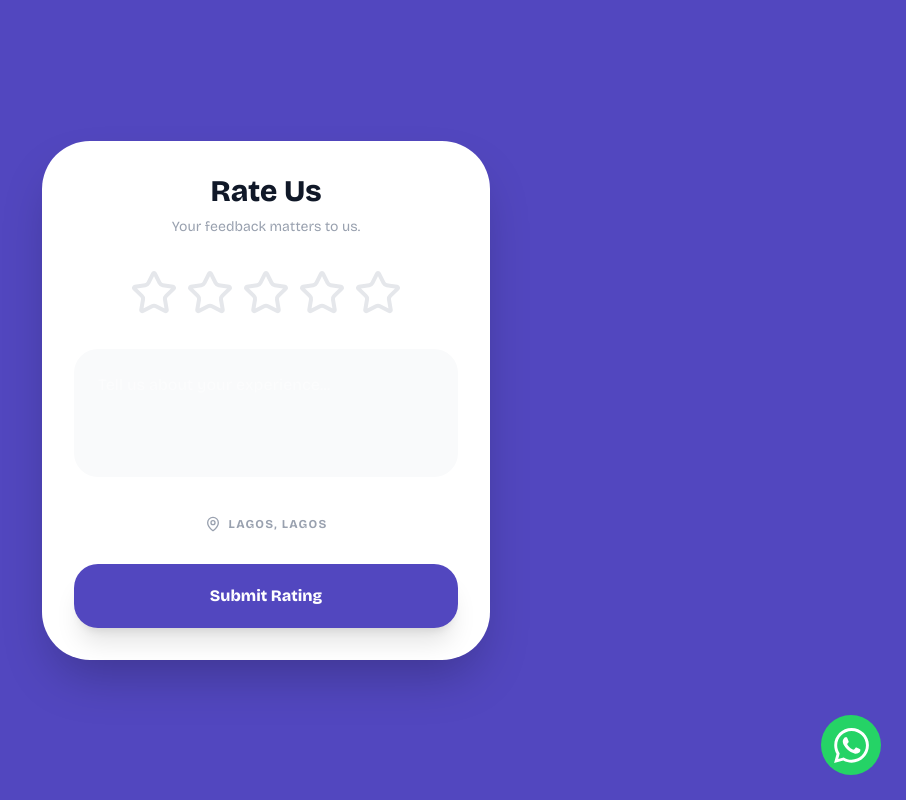
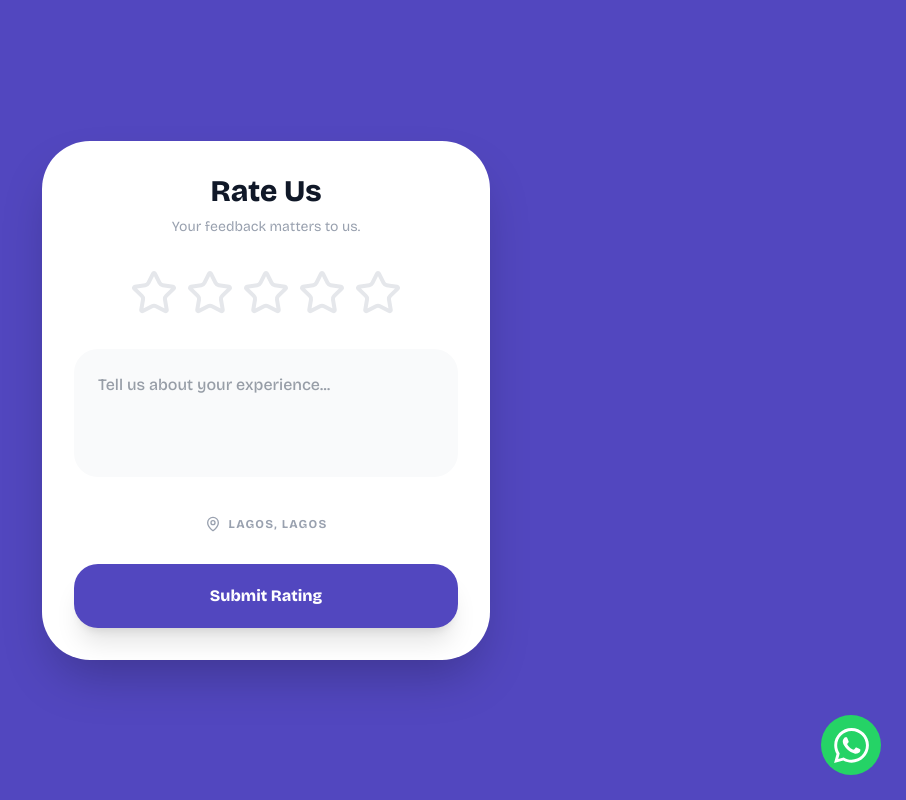
Before and after one commit to Omoefe-bazunu/groweasy, a React (Vite) app: page /rate/1 in a window 1280 px wide. Shown: the whole page, without its empty margins (374-1280 px from the left). Built offline with nearby package versions, Linux system fonts and the light colour scheme; no server answers.

Commit message:
text color to public rate form

```diff
--- a/src/Pages/CustomerSatisfaction.jsx
+++ b/src/Pages/CustomerSatisfaction.jsx
@@ -141,7 +141,7 @@ const CustomerSatisfaction = () => {
   if (loading)
     return (
       <div className="p-20 text-center font-bold text-[#5247bf]">
-        Loading Dashboard...
+        Loading ...
       </div>
     );
 
--- a/src/Pages/PublicRate.jsx
+++ b/src/Pages/PublicRate.jsx
@@ -73,7 +73,7 @@ const PublicRate = () => {
           Your feedback matters to us.
         </p>
 
-        <form onSubmit={handleSubmit} className="space-y-8">
+        <form onSubmit={handleSubmit} className="space-y-8 text-gray-700">
           <div className="flex justify-center gap-2">
             {[1, 2, 3, 4, 5].map((star) => (
               <button key={star} type="button" onClick={() => setRating(star)}>
```
